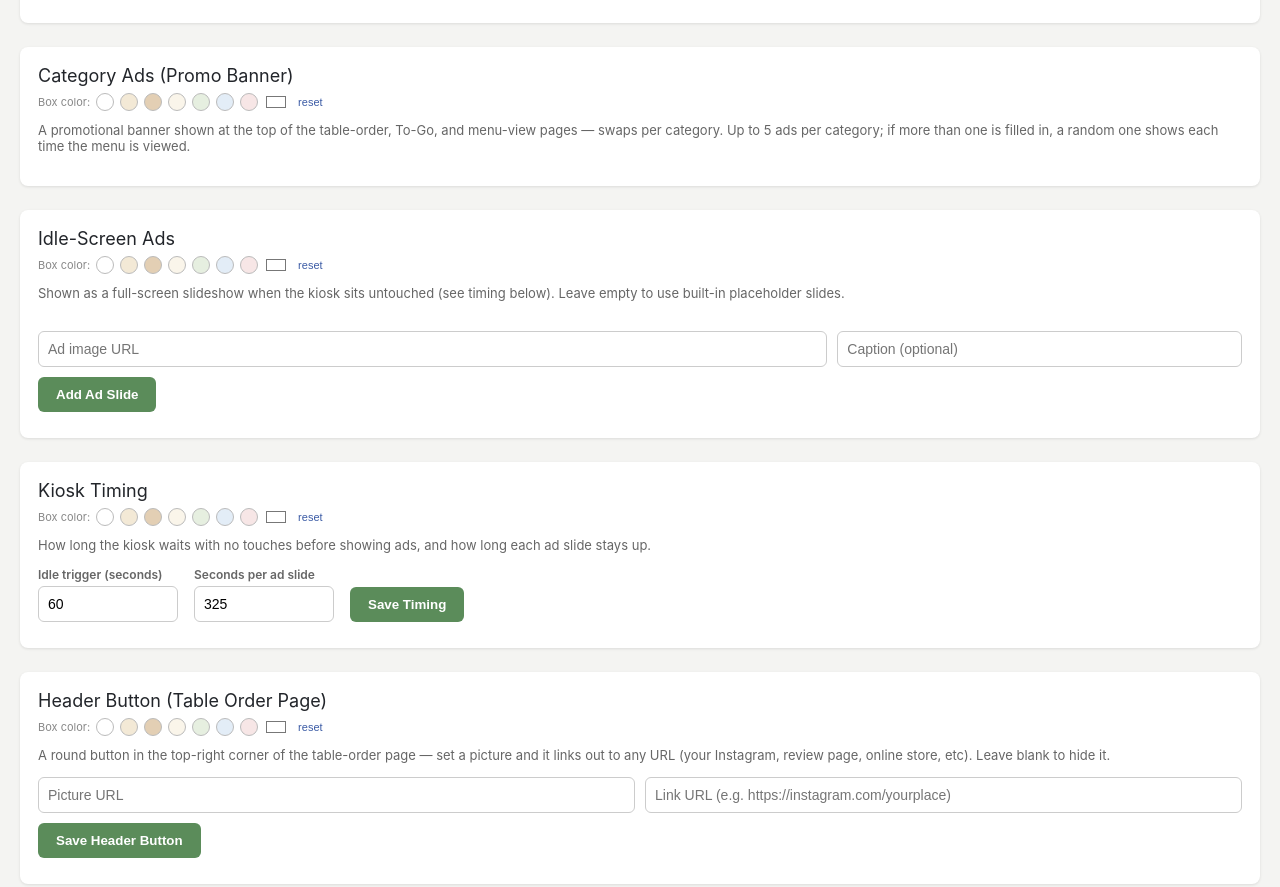
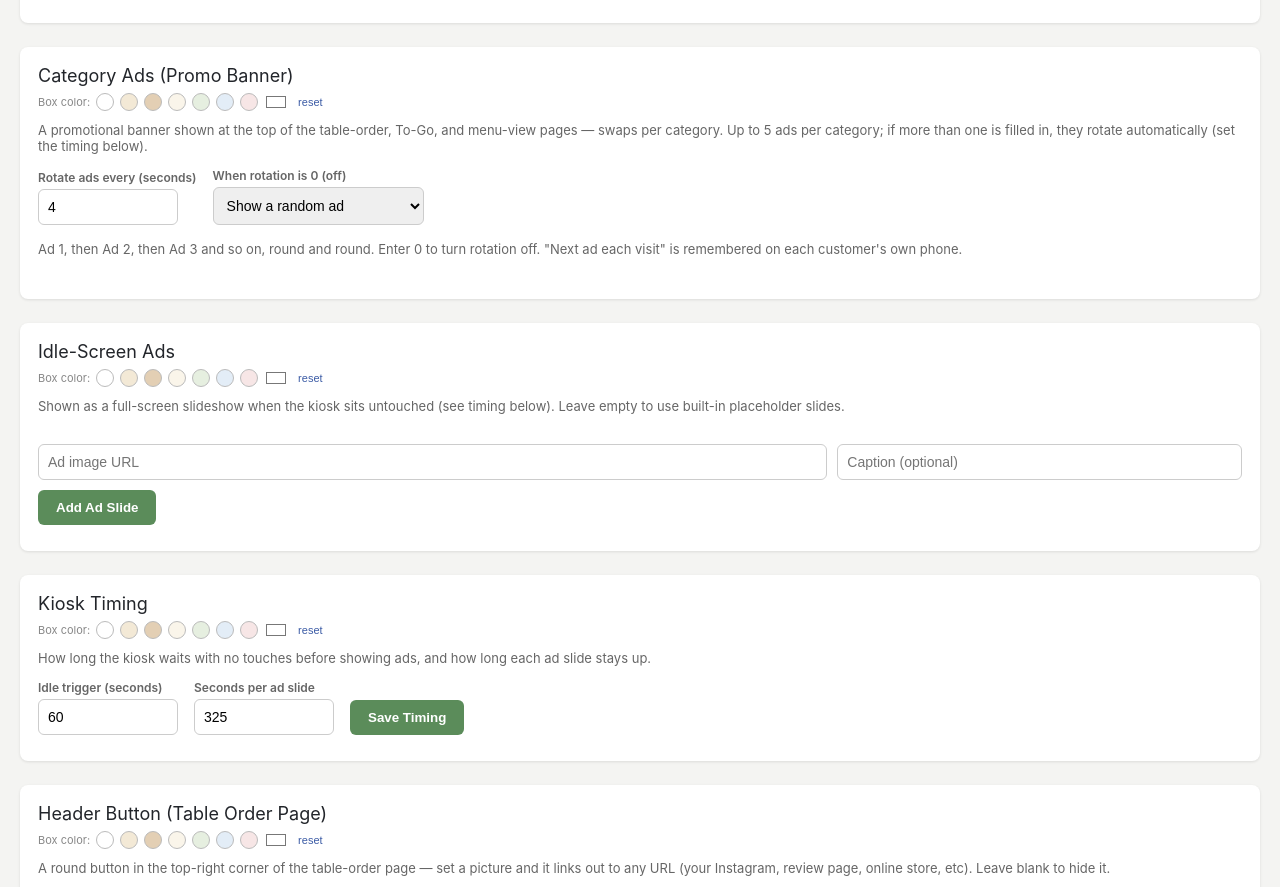
Before and after one commit to Petertoon/e.g.kdslokaala, a website: page private/admin.html in a window 1280 px wide. Shown: the part 1320-2207 px from the top of the page. Drawn offline with nearby package versions, Linux system fonts and the light colour scheme.

Commit message:
Update ad rotation settings in admin panel

```diff
--- a/private/admin.html
+++ b/private/admin.html
@@ -203,7 +203,22 @@
 
   <div class="form-box">
     <div class="section-title" style="margin-top:0;">Category Ads (Promo Banner)</div>
-    <div class="section-sub">A promotional banner shown at the top of the table-order, To-Go, and menu-view pages — swaps per category. Up to 5 ads per category; if more than one is filled in, a random one shows each time the menu is viewed.</div>
+    <div class="section-sub">A promotional banner shown at the top of the table-order, To-Go, and menu-view pages — swaps per category. Up to 5 ads per category; if more than one is filled in, they rotate automatically (set the timing below).</div>
+    <div class="settings-row" style="margin-bottom:16px;">
+      <div class="field">
+        <label for="fAdRotateSeconds">Rotate ads every (seconds)</label>
+        <input type="number" id="fAdRotateSeconds" min="0" max="60" value="4" onchange="saveAdRotate()" />
+      </div>
+      <div class="field">
+        <label for="fAdOrderMode">When rotation is 0 (off)</label>
+        <select id="fAdOrderMode" onchange="saveAdRotate()" style="padding:9px; border:1px solid #ccc; border-radius:6px; font-size:14px;">
+          <option value="random">Show a random ad</option>
+          <option value="sequential">Show the next ad each visit</option>
+        </select>
+      </div>
+      <div class="section-sub" style="margin:0 0 8px;">Ad 1, then Ad 2, then Ad 3 and so on, round and round. Enter 0 to turn rotation off. "Next ad each visit" is remembered on each customer's own phone.</div>
+      <div class="msg" id="adRotateMsg"></div>
+    </div>
     <div id="categoryAdList"></div>
     <div class="msg" id="categoryAdMsg"></div>
   </div>
@@ -576,6 +591,8 @@
     document.getElementById("fRestaurantName").value = s.restaurant_name || "";
     document.getElementById("fAdButtonImageUrl").value = s.ad_button_image_url || "";
     document.getElementById("fAdButtonLinkUrl").value = s.ad_button_link_url || "";
+    document.getElementById("fAdRotateSeconds").value = s.ad_rotate_seconds == null ? 4 : s.ad_rotate_seconds;
+    document.getElementById("fAdOrderMode").value = s.ad_order_mode === "sequential" ? "sequential" : "random";
     document.getElementById("orderingToggleBox").style.display = "block";
   }
 
@@ -689,6 +706,22 @@
       el.textContent = "Could not save — try again.";
       el.className = "msg error";
     }
+  }
+
+  async function saveAdRotate() {
+    if (!currentLocation) return;
+    let n = Math.round(Number(document.getElementById("fAdRotateSeconds").value));
+    if (!(n >= 0)) n = 4;
+    n = Math.min(60, n);
+    document.getElementById("fAdRotateSeconds").value = n;
+    const res = await fetch(`/api/admin/kiosk-settings/${encodeURIComponent(currentLocation)}`, {
+      method: "PUT",
+      headers: { "Content-Type": "application/json" },
+      body: JSON.stringify({ adRotateSeconds: n, adOrderMode: document.getElementById("fAdOrderMode").value }),
+    });
+    const el = document.getElementById("adRotateMsg");
+    el.textContent = res.ok ? (n ? `Saved — ads rotate every ${n} seconds.` : "Saved — rotation off.") : "Could not save — try again.";
+    el.className = "msg " + (res.ok ? "ok" : "error");
   }
 
   async function saveAdButton() {
```
